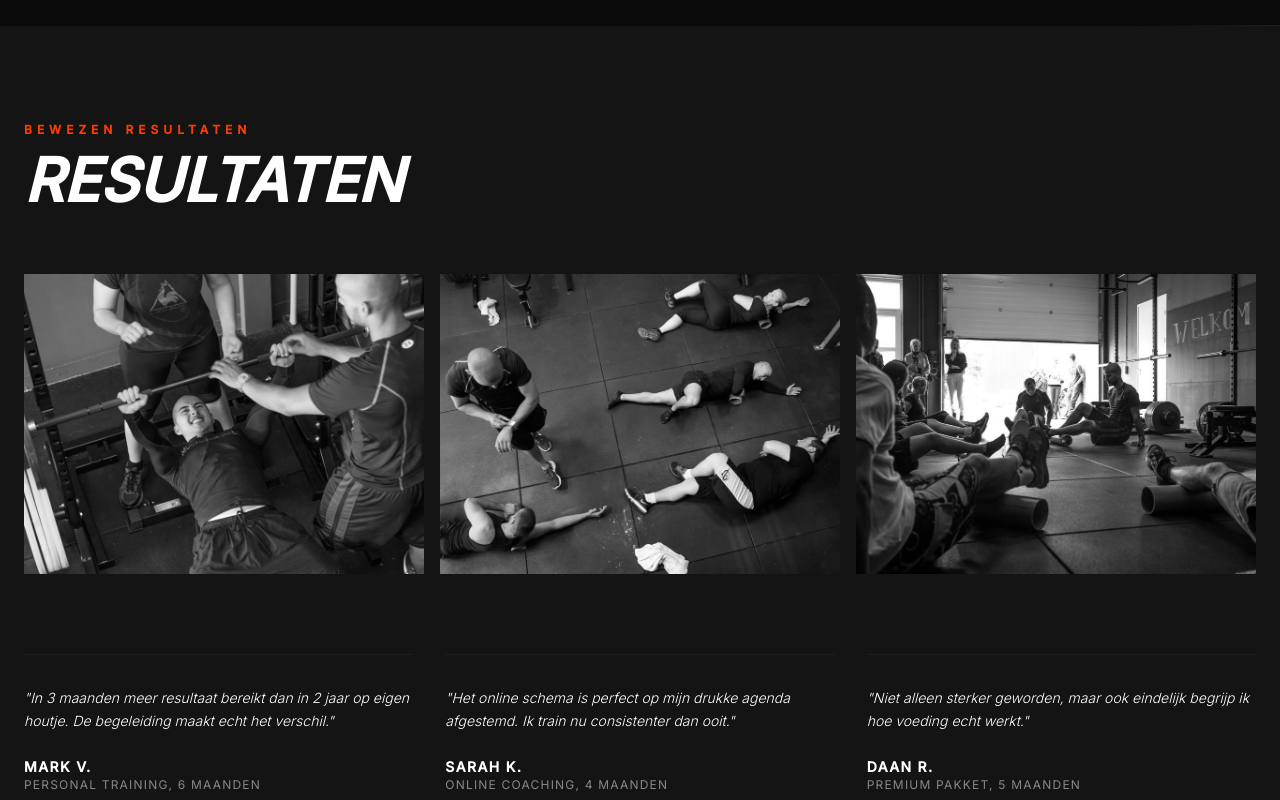
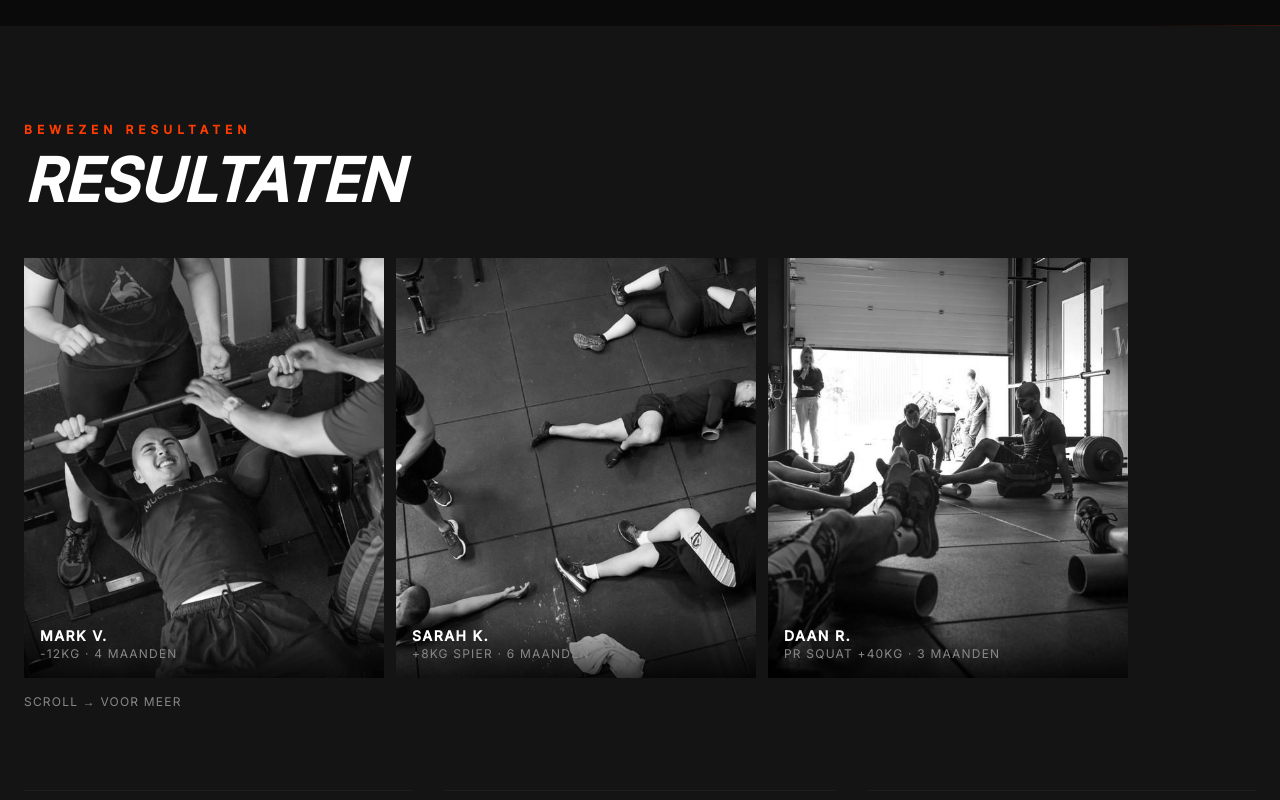
Before and after one commit to dannyelkabli-design/hybrid-performance, a Next.js app: page / in a window 1280 px wide. Shown: the part 2320-3120 px from the top of the page. Built offline with nearby package versions, Linux system fonts and the light colour scheme; a web font is replaced by a local one.

Commit message:
feat: rewrite ResultatenSection — horizontal photo filmstrip + testimonials below

```diff
--- a/components/sections/ResultatenSection.tsx
+++ b/components/sections/ResultatenSection.tsx
@@ -1,44 +1,52 @@
 'use client'
 
+import { useRef } from 'react'
 import Image from 'next/image'
 import { testimonials } from '@/data/testimonials'
 import { SectionLabel } from '@/components/ui/SectionLabel'
+import { ScrambleText } from '@/components/ui/ScrambleText'
+import { useHorizontalScroll } from '@/hooks/useHorizontalScroll'
 import { useScrollReveal } from '@/hooks/useScrollReveal'
 
 const photos = [
-  { src: '/images/hero.jpg', alt: 'Training sessie' },
-  { src: '/images/coach.jpg', alt: 'Coach in actie' },
-  { src: '/images/training.jpg', alt: 'Resultaat' },
+  { src: '/images/hero.jpg',     alt: 'Training sessie', name: 'Mark V.',  detail: '-12kg · 4 maanden' },
+  { src: '/images/coach.jpg',    alt: 'Coach in actie',  name: 'Sarah K.', detail: '+8kg spier · 6 maanden' },
+  { src: '/images/training.jpg', alt: 'Resultaat',       name: 'Daan R.',  detail: 'PR squat +40kg · 3 maanden' },
 ]
 
 export function ResultatenSection() {
-  const photosRef = useScrollReveal<HTMLDivElement>({
-    selector: '.result-photo',
-    stagger: 0.12,
-    y: 40,
-  })
+  const containerRef = useRef<HTMLElement>(null)
+  const trackRef = useRef<HTMLDivElement>(null)
+  const progressRef = useRef<HTMLDivElement>(null)
   const quotesRef = useScrollReveal<HTMLDivElement>({
     selector: '.testimonial',
     stagger: 0.15,
     y: 30,
   })
 
+  useHorizontalScroll({ containerRef, trackRef, progressRef })
+
   return (
-    <section id="resultaten" className="py-24 bg-surface">
-      <div className="max-w-7xl mx-auto px-6">
-        <div className="mb-16">
+    <section id="resultaten" className="bg-surface">
+      {/* Pinned horizontal photo strip */}
+      <section
+        ref={containerRef}
+        className="relative overflow-hidden bg-surface"
+      >
+        {/* Section header */}
+        <div className="max-w-7xl mx-auto px-6 pt-24 pb-12">
           <SectionLabel className="mb-3 block">Bewezen resultaten</SectionLabel>
           <h2 className="font-condensed font-black italic uppercase text-5xl md:text-6xl text-white leading-none">
-            RESULTATEN
+            <ScrambleText text="RESULTATEN" triggerOnScroll />
           </h2>
         </div>
 
-        {/* Foto grid */}
-        <div ref={photosRef} className="grid grid-cols-1 md:grid-cols-3 gap-4 mb-20">
+        {/* Horizontal filmstrip */}
+        <div ref={trackRef} className="flex gap-3 px-6">
           {photos.map((photo) => (
             <div
               key={photo.src}
-              className="result-photo relative aspect-[4/3] overflow-hidden"
+              className="relative flex-shrink-0 min-w-[280px] md:min-w-[360px] h-[420px] overflow-hidden"
             >
               <Image
                 src={photo.src}
@@ -46,12 +54,34 @@ export function ResultatenSection() {
                 fill
                 className="object-cover grayscale hover:grayscale-0 transition-all duration-500"
               />
+              <div className="absolute bottom-0 left-0 right-0 p-4 bg-gradient-to-t from-black/80 to-transparent">
+                <p className="font-condensed font-bold text-sm uppercase tracking-widest text-white">
+                  {photo.name}
+                </p>
+                <p className="font-condensed text-xs tracking-widest uppercase text-muted">
+                  {photo.detail}
+                </p>
+              </div>
             </div>
           ))}
         </div>
 
-        {/* Testimonials */}
-        <div ref={quotesRef} className="grid grid-cols-1 md:grid-cols-3 gap-8">
+        {/* Progress bar */}
+        <div
+          ref={progressRef}
+          className="absolute bottom-0 left-0 h-[3px] w-full bg-accent origin-left"
+          style={{ transform: 'scaleX(0)' }}
+        />
+
+        {/* Scroll hint */}
+        <p className="font-condensed text-xs tracking-widest uppercase text-muted px-6 py-4">
+          Scroll → voor meer
+        </p>
+      </section>
+
+      {/* Testimonials — normal vertical layout below the filmstrip */}
+      <div className="max-w-7xl mx-auto px-6 pb-24">
+        <div ref={quotesRef} className="grid grid-cols-1 md:grid-cols-3 gap-8 mt-16">
           {testimonials.map((t) => (
             <div key={t.id} className="testimonial border-t border-border pt-8">
               <p className="text-white font-light text-sm leading-relaxed mb-6 italic">
```
